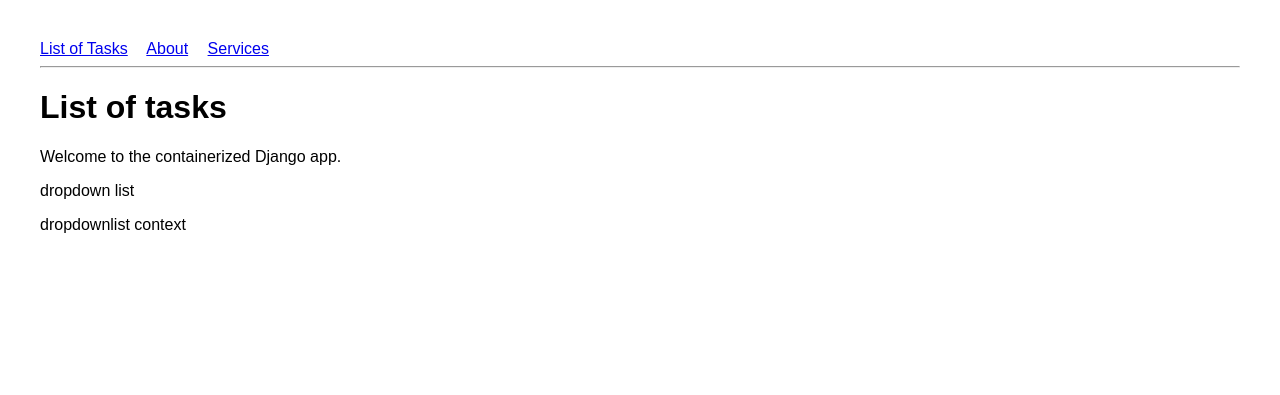
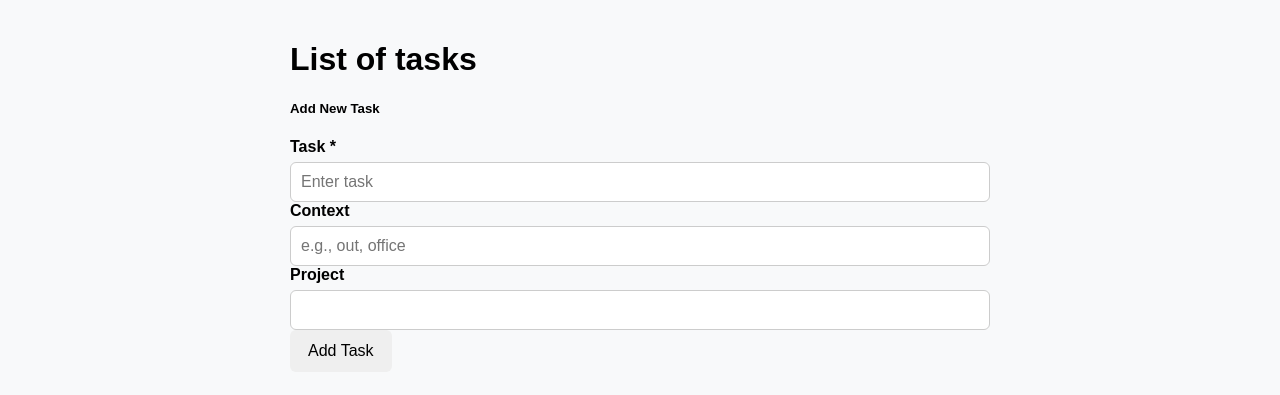
Before and after one commit to CodeARM/horrible-python-app, a Python web app: template web/templates/home.html in a window 1280 px wide. Shown: the top 395 px of the page. Run offline with Jinja, Linux system fonts and the light colour scheme; the template is opened without the code that fills it, so the values that code supplies are empty.

Commit message:
adding updated files

```diff
--- a/web/static/css/style.css
+++ b/web/static/css/style.css
@@ -1,8 +1,81 @@
 body {
-  font-family: sans-serif;
-  margin: 40px;
+  font-family: Arial, sans-serif;
+  max-width: 700px;
+  margin: auto;
+  background-color: #f8f9fa;
+  padding: 20px 0;
 }
 
-nav a {
+nav {
   margin-right: 15px;
 }
+.form-group {
+  margin-bottom: 20px;
+}
+
+label {
+  display: block;
+  margin-bottom: 6px;
+  font-weight: bold;
+}
+
+input,
+textarea {
+  width: 100%;
+  padding: 10px;
+  font-size: 16px;
+  border: 1px solid #ccc;
+  border-radius: 6px;
+  box-sizing: border-box;
+}
+
+button {
+  padding: 12px 18px;
+  font-size: 16px;
+  border: none;
+  border-radius: 6px;
+  cursor: pointer;
+}
+
+button:hover {
+  opacity: 0.9;
+}
+
+.errorlist {
+  color: red;
+  margin-top: 5px;
+}
+
+.container {
+  background-color: white;
+  border-radius: 8px;
+  box-shadow: 0 2px 10px rgba(0, 0, 0, 0.1);
+  padding: 30px;
+}
+.todo-item {
+  border-left: 4px solid #007bff;
+  padding: 15px;
+  margin-bottom: 15px;
+  background-color: #f8f9fa;
+  border-radius: 4px;
+}
+.todo-item.done {
+  opacity: 0.7;
+  background-color: #e8f5e9;
+  border-left-color: #28a745;
+}
+.todo-item.done .task-text {
+  text-decoration: line-through;
+  color: #666;
+}
+.btn-sm {
+  margin-left: 5px;
+}
+.file-preview {
+  margin-top: 10px;
+}
+.file-preview img {
+  max-width: 100px;
+  height: auto;
+  border-radius: 4px;
+}
--- a/web/templates/base.html
+++ b/web/templates/base.html
@@ -8,7 +8,7 @@
 <body>
 
 <nav>
-<a href="/">List of Tasks</a>
+<a href="/home">List of Tasks</a>
 <a href="/about/">About</a>
 <a href="/services/">Services</a>
 </nav>
--- a/web/templates/home.html
+++ b/web/templates/home.html
@@ -1,10 +1,44 @@
-{% extends "base.html" %}
+<!DOCTYPE html>
+<html>
+<head>
+    <link rel="stylesheet" href="../static/css/style.css">
+    <title>Current Tasks and Create Task</title>
+</head>
+<body>
+<h1>List of tasks</h1>
 
 {% block content %}
-<h1>List of tasks</h1>
-<p>Welcome to the containerized Django app.</p>
-<p><text>   </text> </p>
-<p> dropdown list</p>
-<p>dropdownlist context </p>
-
+<ul>
+    {% for task in tasks %}
+      <li>@ {{ task.context }} - {{ task.title }} - <i>project</i> {{ task.project }}</li>
+    {% endfor %}
+  </ul>
 {% endblock %}
+            <div class="card-body">
+                <h5 class="card-title">Add New Task</h5>
+                <form id="addTodoForm">
+                <form method="POST">
+                    <div class="row mb-3">
+                        <div class="col-md-6">
+                            <label for="{ form.title.id_for_label }" class="form-label">Task <span class="text-danger">*</span></label>
+                            {{ form.title }}
+                            <input type="text" class="form-control" id="task" placeholder="Enter task" required>
+                        </div>
+                        <div class="col-md-6">
+                            <label for="{{ form.context.id_for_label }}" class="form-label">Context</label>
+                            {{ form.context }}
+                            <input type="text" class="form-control" id="context" placeholder="e.g., out, office">
+                        </div>
+                    </div>
+                    <div class="row mb-3">
+                        <div class="col-md-6">
+                            <label for="{{ form.project.id_for_label }}" class="form-label">Project</label>
+                            {{ form.project }}
+                            <input type="text" class="form-control" id="project">
+                        </div>
+                    </div>
+                    <button type="submit" class="btn btn-primary">Add Task</button>
+                </form>
+            </div>
+</body>
+</html>
--- a/web/urls-web.py
+++ b/web/urls-web.py
@@ -2,7 +2,6 @@ from django.urls import path
 from . import views
 
 urlpatterns = [
-    path("", views.home, name="home"),
-    path("about/", views.about, name="about"),
-    path("services/", views.services, name="services"),
+    path("home/", views.home, name="home"),
+    path("tasks/create/", views.create_task, name="create_task"),
 ]
```
Also changed, not shown: config/settings.py (+10 -2 lines), config/urls.py (+7 -2 lines), web/forms.py (added, +22 -0 lines), web/views.py (+18 -2 lines).
